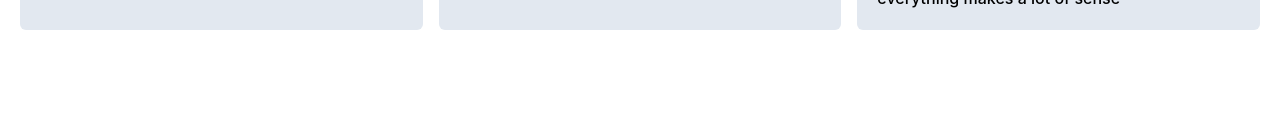
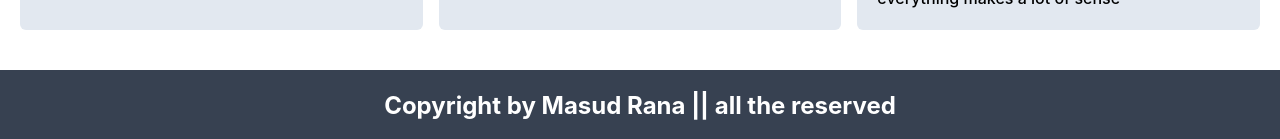
Before and after one commit to masudwebdeveloper/daily-routine-8, a React (Create React App) app: page / in a window 1280 px wide. Shown: the part 1792-1931 px from the top of the page. Before the commit the page ends 1862 px from the top, so only its background shows below. Built offline with nearby package versions, Linux system fonts and the light colour scheme.

Commit message:
footer components is updated

```diff
--- a/src/App.js
+++ b/src/App.js
@@ -1,5 +1,6 @@
 import './App.css';
 import Blog from './components/Blog/Blog';
+import Footer from './components/Footer/Footer';
 import Home from './components/Home/Home';
 
 function App() {
@@ -10,7 +11,7 @@ function App() {
         <h1 className='ml-7 text-3xl font-bold mb-5'>Answare and Questions</h1>
         <Blog></Blog>
       </div>
-
+      <Footer></Footer>
     </div>
   );
 }
--- /dev/null
+++ b/src/components/Footer/Footer.js
@@ -0,0 +1,11 @@
+import React from 'react';
+
+const Footer = () => {
+   return (
+      <div className='bg-gray-700'>
+         <h1 className='text-2xl font-bold text-center py-5 text-white'>Copyright by Masud Rana || all the reserved</h1>
+      </div>
+   );
+};
+
+export default Footer;
```
Also changed, not shown: src/components/Footer/Footer.css (added).
